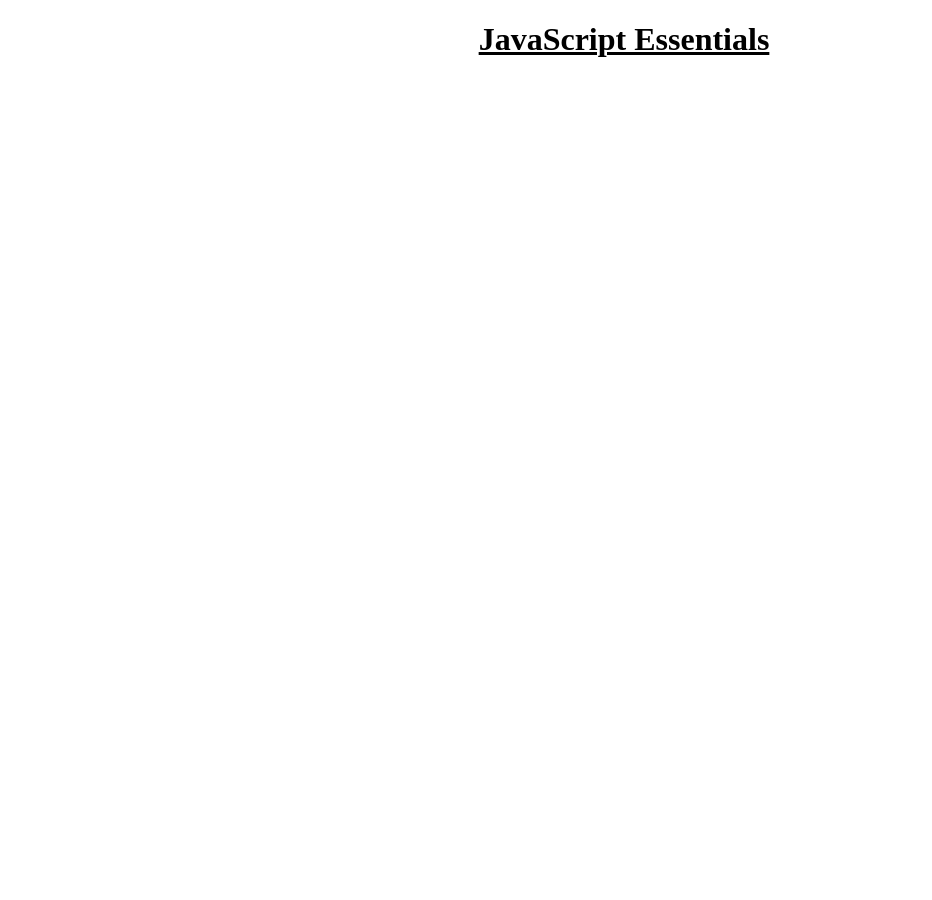
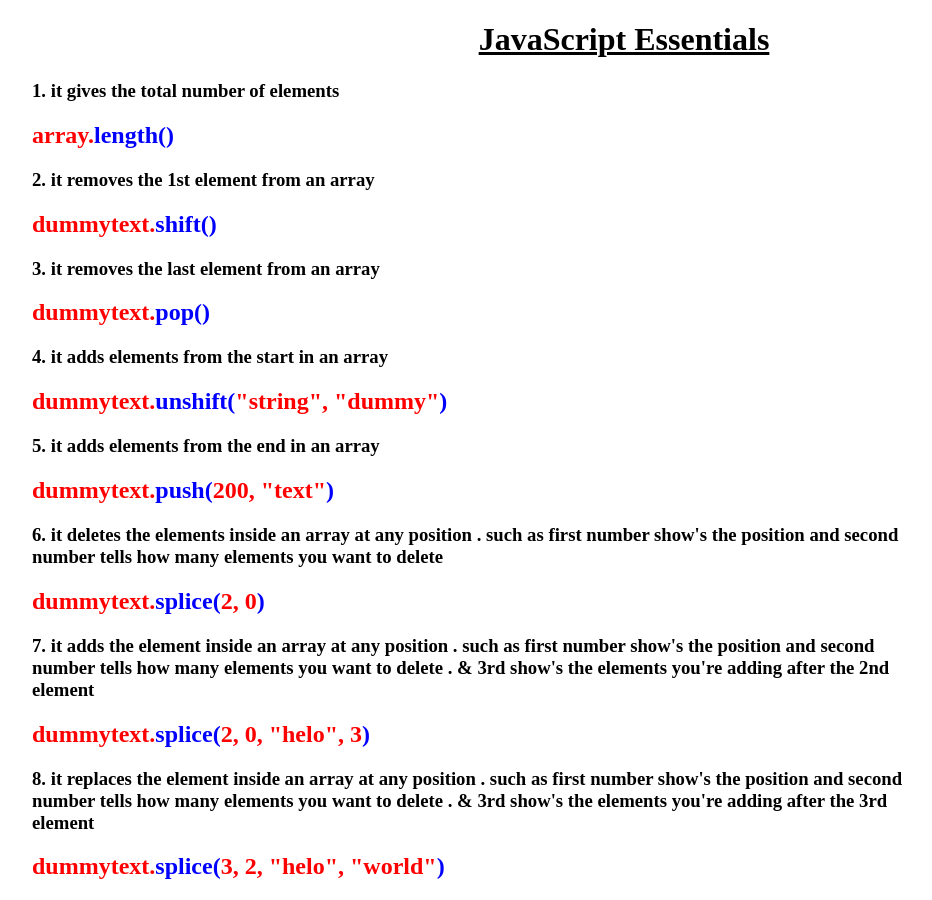
Before and after one commit to DevPro15/Javascript-Basic-Practice, a plain HTML site: page index.html in a window 1280 px wide. Shown: the whole page, without its empty margins (16-948 px from the left). Before the commit the page ends 800 px from the top, so only its background shows below. Drawn offline with Linux system fonts and the light colour scheme.

Commit message:
javascript cheatsheet

```diff
--- a/index.html
+++ b/index.html
@@ -9,6 +9,81 @@
   </head>
   <body>
     <h1 class="App">JavaScript Essentials</h1>
+    <div style="width: 70%; margin-left: 5vh">
+      <h3>
+        1. it gives the total number of elements <br />
+        <h2 style="color: red">
+          array.<span style="color: blue">length()</span>
+        </h2>
+      </h3>
+
+      <h3>
+        2. it removes the 1st element from an array <br />
+        <h2 style="color: red">
+          dummytext.<span style="color: blue">shift()</span>
+        </h2>
+      </h3>
+
+      <h3>
+        3. it removes the last element from an array <br />
+        <h2 style="color: red">
+          dummytext.<span style="color: blue">pop()</span>
+        </h2>
+      </h3>
+
+      <h3>
+        4. it adds elements from the start in an array <br />
+        <h2 style="color: red">
+          dummytext.<span style="color: blue">unshift(</span>"string",
+          "dummy"<span style="color: blue">)</span>
+        </h2>
+      </h3>
+      <h3>
+        5. it adds elements from the end in an array<br />
+        <h2 style="color: red">
+          dummytext.<span style="color: blue">push(</span>200, "text"<span
+            style="color: blue"
+            >)</span
+          >
+        </h2>
+      </h3>
+
+      <h3>
+        6. it deletes the elements inside an array at any position . such as
+        first number show's the position and second number tells how many
+        elements you want to delete <br />
+        <h2 style="color: red">
+          dummytext.<span style="color: blue">splice(</span>2, 0<span
+            style="color: blue"
+            >)</span
+          >
+        </h2>
+      </h3>
+
+      <h3>
+        7. it adds the element inside an array at any position . such as first
+        number show's the position and second number tells how many elements you
+        want to delete . & 3rd show's the elements you're adding after the 2nd
+        element <br />
+        <h2 style="color: red">
+          dummytext.<span style="color: blue">splice(</span>2, 0, "helo", 3<span
+            style="color: blue"
+            >)</span
+          >
+        </h2>
+      </h3>
+
+      <h3>
+        8. it replaces the element inside an array at any position . such as
+        first number show's the position and second number tells how many
+        elements you want to delete . & 3rd show's the elements you're adding
+        after the 3rd element <br />
+        <h2 style="color: red">
+          dummytext.<span style="color: blue">splice(</span>3, 2, "helo",
+          "world"<span style="color: blue">)</span>
+        </h2>
+      </h3>
+    </div>
     <script src="myapp.js"></script>
   </body>
 </html>
--- a/myapp.js
+++ b/myapp.js
@@ -105,7 +105,7 @@ console.log(truck["engine"]["pistons"][0]["maker"]);
 /* Builtin Javascript function */
 
 // it gives the total number elements
-array.length();
+dummytext.length();
 
 // it removes the 1st element from an array
 dummytext.shift();
```
